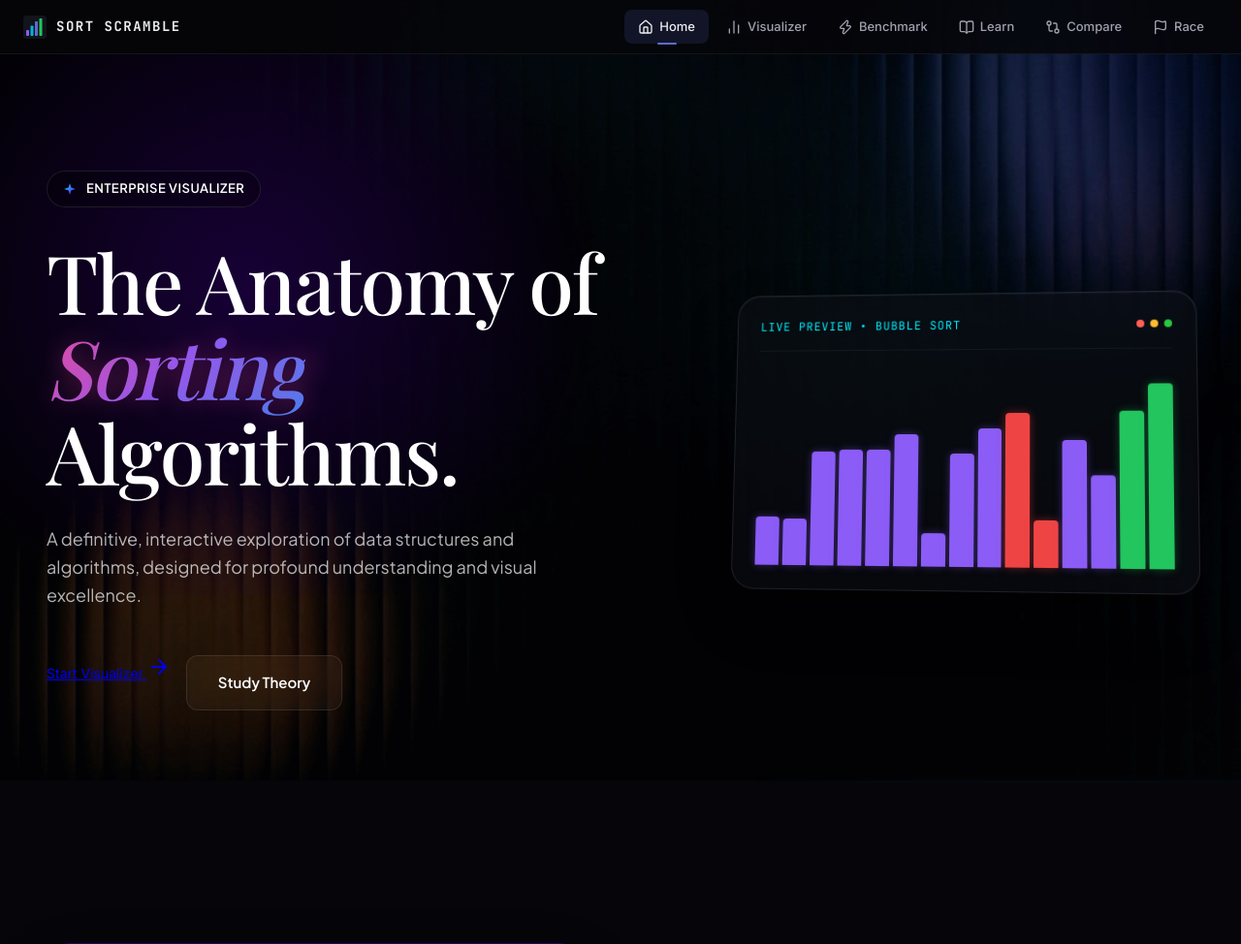
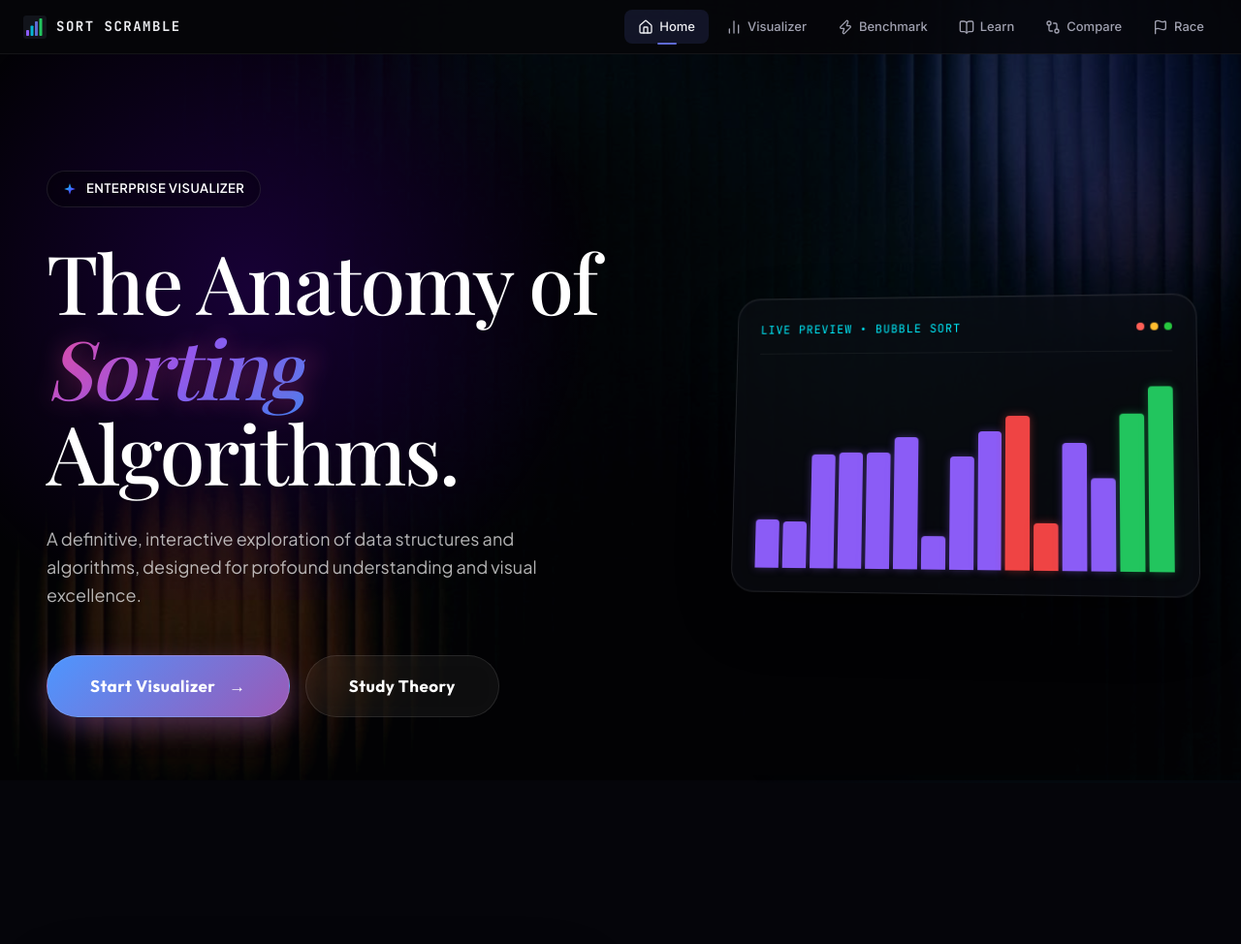
Before and after one commit to deadmouser/SORT-SCRAMBLED-NUMBER, a Flask app: page / in a window 1280 px wide. Shown: the top 974 px of the page at 97% size. Run offline with Flask 3, Linux system fonts and the light colour scheme; some web fonts are replaced.

Commit message:
style: Upgrade landing page CTA button to premium gradient pill design

```diff
--- a/static/css/landing.css
+++ b/static/css/landing.css
@@ -118,29 +118,37 @@
     display: inline-flex;
     align-items: center;
     justify-content: center;
-    gap: 12px;
-    font-family: 'Plus Jakarta Sans', sans-serif;
-    font-weight: 600;
-    font-size: 15px;
+    gap: 14px;
+    font-family: 'Outfit', sans-serif;
+    font-weight: 700;
+    font-size: 17px;
     text-decoration: none;
     border: none;
     cursor: pointer;
-    border-radius: 12px;
-    padding: 16px 32px;
-    transition: all 300ms cubic-bezier(0.4, 0, 0.2, 1);
+    border-radius: 50px; /* Fully rounded premium pill */
+    padding: 18px 44px;
+    transition: all 400ms cubic-bezier(0.25, 1, 0.5, 1);
     position: relative;
     overflow: hidden;
+    letter-spacing: 0.5px;
 }
 
 .btn--primary {
-    background: #FFF;
-    color: #000;
-    box-shadow: 0 8px 24px rgba(255, 255, 255, 0.15);
+    background: linear-gradient(135deg, #4D96FF 0%, #9B59B6 100%);
+    color: #FFF;
+    box-shadow: 0 10px 30px rgba(155, 89, 182, 0.4);
+    border: 1px solid rgba(255, 255, 255, 0.15);
 }
 
 .btn--primary:hover {
-    transform: translateY(-2px);
-    box-shadow: 0 12px 32px rgba(255, 255, 255, 0.25);
+    transform: translateY(-4px) scale(1.02);
+    box-shadow: 0 20px 40px rgba(155, 89, 182, 0.6);
+    background: linear-gradient(135deg, #6B88FF 0%, #B565D6 100%);
+}
+
+.btn--primary .btn-text, .btn--primary .btn-arrow {
+    position: relative;
+    z-index: 2;
 }
 
 .btn--primary .btn-arrow {
@@ -148,20 +156,36 @@
 }
 
 .btn--primary:hover .btn-arrow {
-    transform: translateX(4px);
+    transform: translateX(6px);
 }
 
 .btn--ghost {
-    background: rgba(255, 255, 255, 0.03);
+    background: rgba(255, 255, 255, 0.05);
     color: #FFF;
     border: 1px solid rgba(255, 255, 255, 0.1);
-    backdrop-filter: blur(10px);
+    backdrop-filter: blur(12px);
 }
 
 .btn--ghost:hover {
-    background: rgba(255, 255, 255, 0.08);
-    border-color: rgba(255, 255, 255, 0.2);
-    transform: translateY(-2px);
+    background: rgba(255, 255, 255, 0.12);
+    border-color: rgba(255, 255, 255, 0.3);
+    transform: translateY(-4px);
+    box-shadow: 0 10px 30px rgba(0, 0, 0, 0.2);
+}
+
+/* Premium Shiny reflection sweep */
+.btn::before {
+    content: '';
+    position: absolute;
+    top: 0; left: -100%;
+    width: 100%; height: 100%;
+    background: linear-gradient(90deg, transparent, rgba(255,255,255,0.25), transparent);
+    transition: left 0.7s ease;
+    z-index: 1;
+}
+
+.btn:hover::before {
+    left: 100%;
 }
 
 
--- a/templates/landing.html
+++ b/templates/landing.html
@@ -41,10 +41,10 @@
             </p>
 
             <div class="hero-actions">
-                <a href="/visualizer" class="cta-button primary" aria-label="Start Visualizer Application">
-            Start Visualizer
-            <i data-lucide="arrow-right"></i>
-        </a>
+                <a href="/visualizer" class="btn btn--primary" aria-label="Start Visualizer Application">
+                    <span class="btn-text">Start Visualizer</span>
+                    <span class="btn-arrow">→</span>
+                </a>
                 <a href="/learn" class="btn btn--ghost">
                     <span class="btn-text">Study Theory</span>
                 </a>
```
